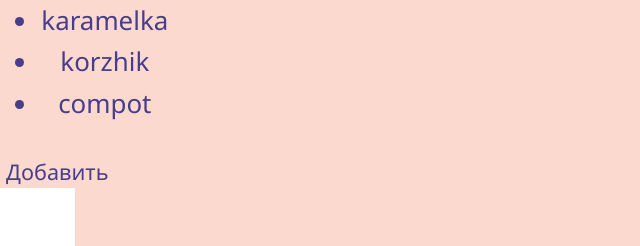
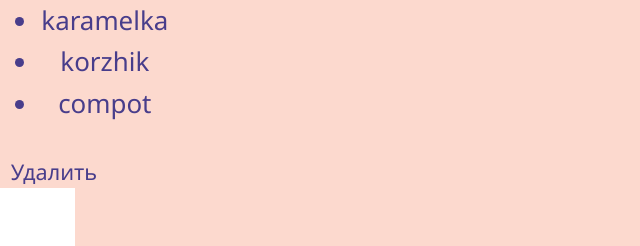
Before and after one commit to Elmazzik/Vue3_ABC, a Vue app in the folder Elmazik/: page / in a window 1280 px wide. Shown: the top 246 px of the page, without its empty margins (0-640 px from the left). Built offline with nearby package versions, Linux system fonts and the light colour scheme.

Commit message:
Кнопка для удаления элемента массива в Vue

```diff
--- a/Elmazik/src/App.vue
+++ b/Elmazik/src/App.vue
@@ -7,7 +7,7 @@ export default {
     }
   },
   methods: {
-    addcat: function () {
+    removecat: function () {
       this.cat.unshift(this.cat);
     }
   }
@@ -22,7 +22,7 @@ export default {
   </ul>
   <input class="text-field__input" v-model="bmteaw">
   <br>
-  <button @click="addcat">Добавить</button>
+  <button @click="removecat">Удалить</button>
 </template>
 <style>
 
```
